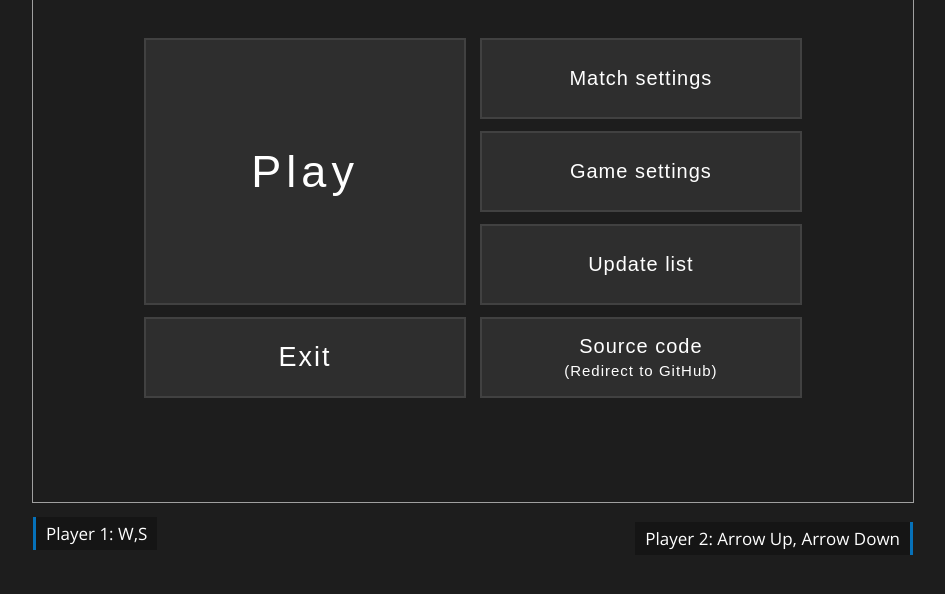
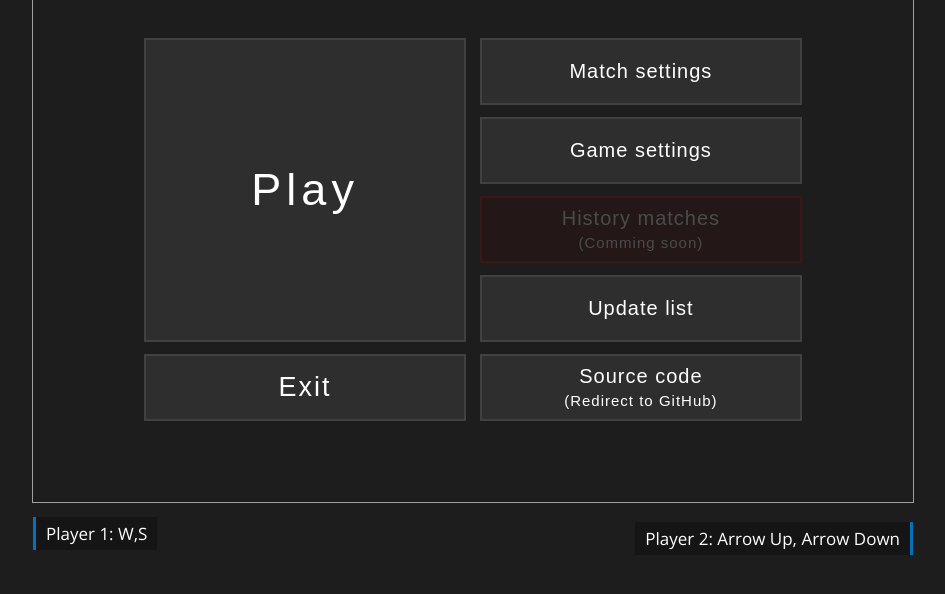
Before and after one commit to paveldrobny/JS-Game_PingPong, a plain HTML site: page index.html in a window 1280 px wide. Shown: the part 188-782 px from the top of the page, without its empty margins (167-1112 px from the left). Drawn offline with nearby package versions, Linux system fonts and the light colour scheme.

Commit message:
reworked

```diff
--- a/index.html
+++ b/index.html
@@ -27,6 +27,8 @@
                 <div id="ui-menu-panel-main-right">
                     <button id="ui-button-matchSettings" class="ui-button-panel-menu other">Match settings</button>
                     <button id="ui-button-gameSettings" class="ui-button-panel-menu other">Game settings</button>
+                    <button id="ui-button-historyMatches" class="ui-button-panel-menu unavailable">History matches<br><span
+                            style="font-size: 15px;">(Comming soon)</span> </button>
                     <button id="ui-button-updateList" class="ui-button-panel-menu other">Update list</button>
                     <button id="ui-button-sourceCode" class="ui-button-panel-menu other">Source code <br><span
                             style="font-size: 15px;">(Redirect
--- a/style.css
+++ b/style.css
@@ -90,7 +90,7 @@ button {
   transition: .15s;
   color: white;
   font-size: 20px;
-  height: 77px;
+  height: 63px;
   margin: 8px;
   letter-spacing: 1px;
   outline: 2px solid rgb(65, 65, 65);
@@ -100,7 +100,7 @@ button {
 .ui-button-panel-menu.start {
   font-size: 45px;
   letter-spacing: 5px;
-  height: 263px;
+  height: 300px;
 }
 
 .ui-button-panel-menu.start:hover {
@@ -116,6 +116,13 @@ button {
 .ui-button-panel-menu.exit:hover {
   box-shadow: inset 0 0 8px 2px rgba(255, 40, 40, .5);
   outline: 3px solid rgb(255, 40, 40);
+}
+
+
+.unavailable {
+  opacity: .2;
+  background: rgb(61, 0, 0);
+  outline: 2px solid rgb(184, 1, 1);
 }
 
 .other {
```
